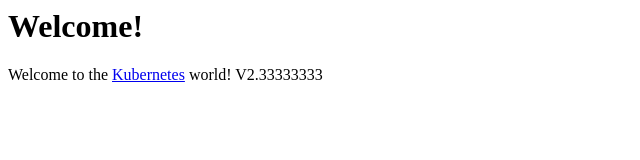
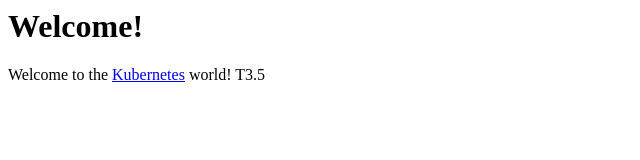
Before and after one commit to devscasset/k8s-ha, a plain HTML site: page index.html in a window 1280 px wide. Shown: the full height of the page, 0-640 px from the left. Drawn offline with Linux system fonts and the light colour scheme.

Commit message:
Update index

```diff
--- a/index.html
+++ b/index.html
@@ -4,6 +4,6 @@
     </head>
     <body>
         <h1>Welcome!</h1>
-        <p>Welcome to the <a href="https://kubernetes.io/">Kubernetes</a> world! V2.33333333</p>
+        <p>Welcome to the <a href="https://kubernetes.io/">Kubernetes</a> world! T3.5</p>
     </body>
 </html>
```
